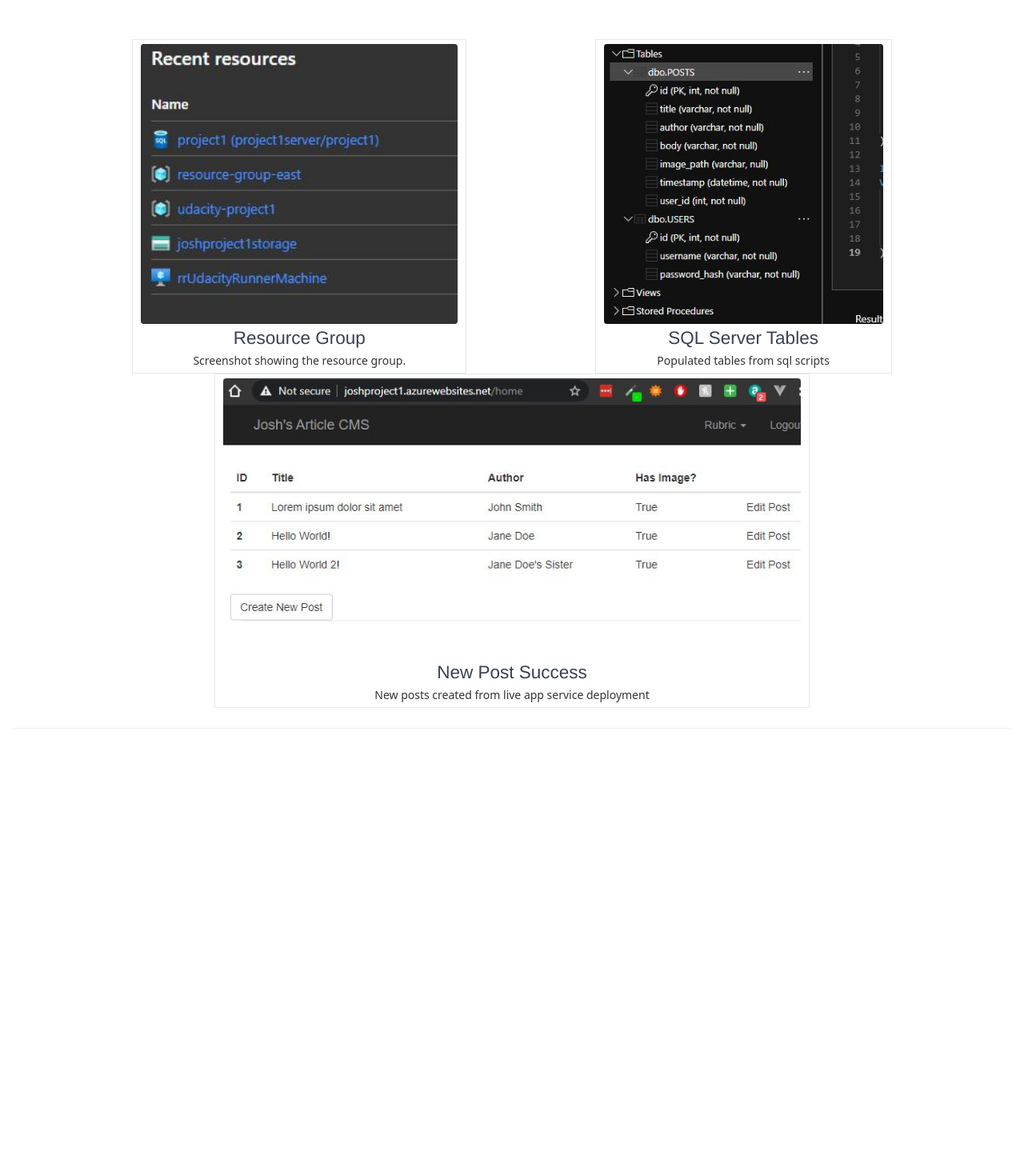
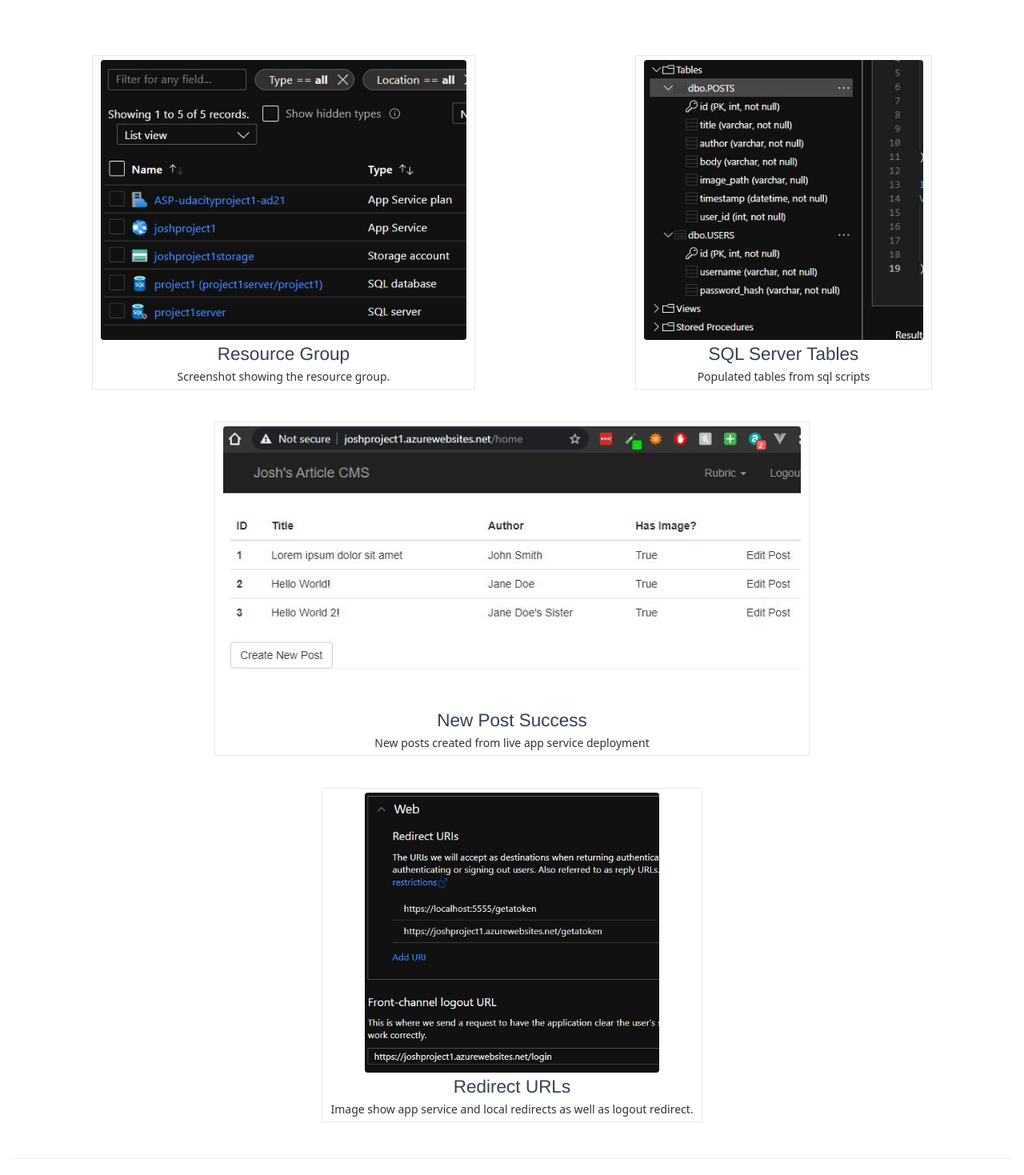
Before and after one commit to RR-Udacity/josh_project1, a Flask app: page /screenshots in a window 1280 px wide. Shown: the part 51-1520 px from the top of the page at 80% size. Before the commit the page ends 962 px from the top, so only its background shows below. Run offline with Flask 2, Linux system fonts and the light colour scheme; some libraries are stand-ins or nearby versions.

Commit message:
more updates and fixing logging

```diff
--- a/FlaskWebProject/templates/screenshots.html
+++ b/FlaskWebProject/templates/screenshots.html
@@ -1,23 +1,29 @@
 {% extends "layout.html" %}
 
 {% block content %}
-<div class="flex flex-wrap flex-row mt-20 justify-evenly mb-10">
-    <div class="w-md mx-4 px-4 border text-center py-2">
+<div class="flex flex-wrap flex-row mt-20 justify-around mb-10">
+    <div class="my-8 w-md mx-4 px-4 border text-center py-2">
         <img class="rounded-md mx-auto" style="height: 350px;" src="{{ url_for('static',filename='images/rg.jpg') }}" />
         <h1 class="my-2 text-4xl text-gray-700">Resource Group</h1>
         <p>Screenshot showing the resource group.</p>
     </div>
-    <div class="w-md mx-4 px-4 border text-center py-2">
+    <div class="my-8 w-md mx-4 px-4 border text-center py-2">
         <img class="rounded-md mx-auto" style="height: 350px;"
             src="{{ url_for('static',filename='images/tables.jpg') }}" />
         <h1 class="my-2 text-4xl text-gray-700">SQL Server Tables</h1>
         <p>Populated tables from sql scripts</p>
     </div>
-    <div class="w-lg mx-4 px-4 border text-center py-2">
+    <div class="my-8 w-lg mx-4 px-4 border text-center py-2">
         <img class="rounded-md mx-auto" style="height: 350px;"
             src="{{ url_for('static',filename='images/post.jpg') }}" />
         <h1 class="my-2 text-4xl text-gray-700">New Post Success</h1>
         <p>New posts created from live app service deployment</p>
     </div>
+    <div class="my-8 w-lg mx-4 px-4 border text-center py-2">
+        <img class="rounded-md mx-auto" style="height: 350px;"
+            src="{{ url_for('static',filename='images/redirect.jpg') }}" />
+        <h1 class="my-2 text-4xl text-gray-700">Redirect URLs</h1>
+        <p>Image show app service and local redirects as well as logout redirect.</p>
+    </div>
 </div>
 {% endblock %}
--- a/FlaskWebProject/views.py
+++ b/FlaskWebProject/views.py
@@ -50,7 +50,7 @@ def new_post():
     if form.validate_on_submit():
         post = Post()
         post.save_changes(form, request.files["image_path"], current_user.id, new=True)
-        app.logger.info("New Post Created - Title: ", post.title, "id: ", post.id)
+        app.logger.info("New Post Created - Title: {}, id: {}".format(post.title, post.id))
         return redirect(url_for("home"))
     return render_template(
         "post.html", title="Create Post", imageSource=imageSourceUrl, form=form
@@ -64,7 +64,7 @@ def post(id):
     form = PostForm(formdata=request.form, obj=post)
     if form.validate_on_submit():
         post.save_changes(form, request.files["image_path"], current_user.id)
-        app.logger.info("Exising Post Edited - Title: ", post.title, "id: ", post.id)
+        app.logger.info("Exising Post Edited - Title: {}, id: {}".format(post.title, post.id))
         return redirect(url_for("home"))
     return render_template(
         "post.html", title="Edit Post", imageSource=imageSourceUrl, form=form
@@ -80,14 +80,13 @@ def login():
         user = User.query.filter_by(username=form.username.data).first()
         if user is None or not user.check_password(form.password.data):
             app.logger.warning(
-                "Unauthenticated User or Wrong Password.  Username Entered was: ",
-                form.username.data,
+                "Unauthenticated User or Wrong Password.  Username Entered was: {}".format(form.username.data)
             )
             flash("Invalid username or password")
             return redirect(url_for("login"))
         login_user(user, remember=form.remember_me.data)
         app.logger.info(
-            "Authenticated User: ", form.username.data, "Successfully Logged In"
+            "Authenticated User: {} was Successfully Logged In".format(form.username.data)
         )
         next_page = request.args.get("next")
         if not next_page or url_parse(next_page).netloc != "":
--- a/config.py
+++ b/config.py
@@ -58,3 +58,6 @@ class Config(object):
     SCOPE = ["User.Read"]  # Only need to read user profile for this app
 
     SESSION_TYPE = "filesystem"  # Token cache will be stored in server-side session
+    TEMPLATES_AUTO_RELOAD = True
+    DEBUG = True
+    ENV = 'Development'
```
Also changed, not shown: FlaskWebProject/static/images/redirect.jpg (added), FlaskWebProject/static/images/rg.jpg.
